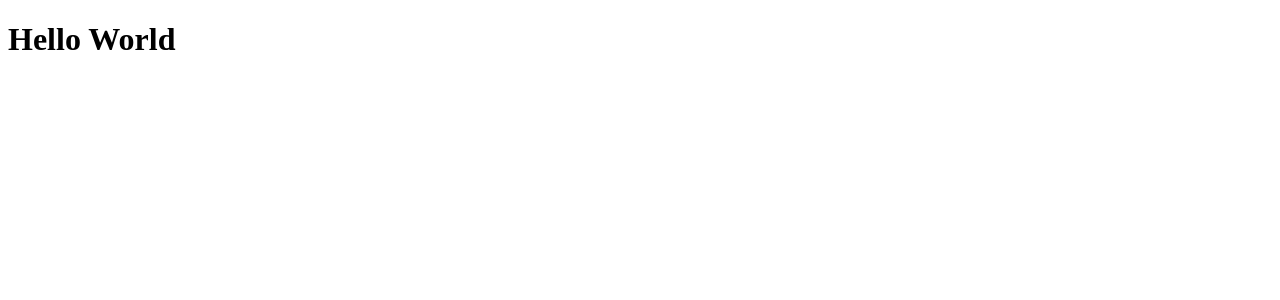
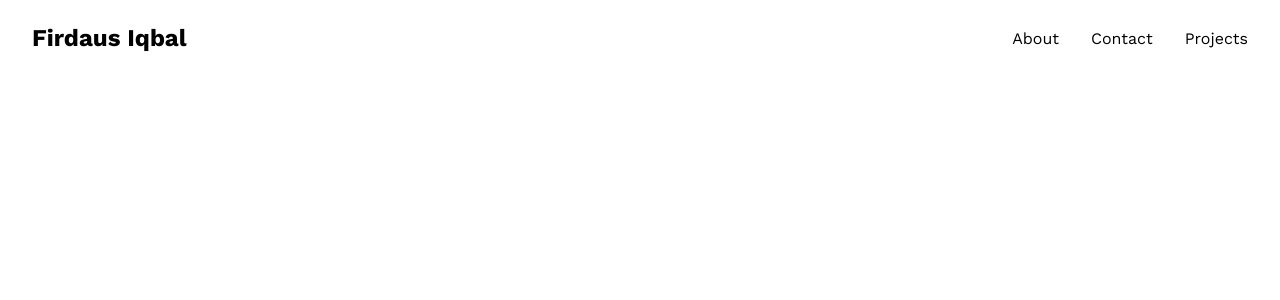
Before and after one commit to FirdausIqbal/Portfolio-React, a React (Create React App) app: page / in a window 1280 px wide. Shown: the top 300 px of the page. Built offline with nearby package versions, Linux system fonts and the light colour scheme.

Commit message:
Setup Home page and create simple Navbar

```diff
--- a/package.json
+++ b/package.json
@@ -9,6 +9,7 @@
     "react": "^18.3.1",
     "react-dom": "^18.3.1",
     "react-scripts": "5.0.1",
+    "styled-components": "^6.1.11",
     "web-vitals": "^2.1.4"
   },
   "scripts": {
--- a/public/index.html
+++ b/public/index.html
@@ -3,9 +3,18 @@
 <head>
   <meta charset="UTF-8">
   <meta name="viewport" content="width=device-width, initial-scale=1.0">
+  <link rel="preconnect" href="https://fonts.googleapis.com">
+  <link rel="preconnect" href="https://fonts.gstatic.com" crossorigin>
+  <link href="https://fonts.googleapis.com/css2?family=Work+Sans:ital,wght@0,100..900;1,100..900&display=swap" rel="stylesheet">
+  <style>
+    * {
+      margin: 0;
+      font-family: "Work Sans", sans-serif;
+    }
+  </style>
   <title>Portofolio Firdaus Iqbal</title>
 </head>
-<body id="root">
-
+<body>
+  <div id="root"></div>
 </body>
 </html>
--- a/src/App.js
+++ /dev/null
@@ -1,12 +0,0 @@
-
-function App() {
-  return (
-    <div className="App">
-      <header className="App-header">
-       <h1>Hello World</h1>
-      </header>
-    </div>
-  );
-}
-
-export default App;
--- /dev/null
+++ b/src/App.jsx
@@ -0,0 +1,9 @@
+import Home from "./pages/Home";
+
+const App = ()=> {
+  return (
+    <Home />
+  );
+}
+
+export default App;
--- /dev/null
+++ b/src/components/Navbar.jsx
@@ -0,0 +1,47 @@
+import React from 'react'
+import styled from 'styled-components'
+
+const Container = styled.div`
+    display: flex;
+    justify-content: space-between;
+    padding: 1.5rem 2rem;
+    align-items: center;
+`
+const Me = styled.h1`
+  font-size: 1.5rem;
+`
+const Left = styled.div`
+
+`
+const Right = styled.div`
+  display: flex;
+  gap: 2rem;
+`
+
+const About = styled.div`
+  cursor: pointer;
+`
+const Contact = styled.div`
+  cursor: pointer;
+`
+const Projects = styled.div`
+  cursor: pointer;
+`
+
+const Navbar = () => {
+  return (
+   <Container>
+    <Left>
+      <Me>Firdaus Iqbal</Me>
+    </Left>
+    <Right>
+      <About>About</About>
+      <Contact>Contact</Contact>
+      <Projects>Projects</Projects>
+    </Right>
+
+   </Container>
+  )
+}
+
+export default Navbar
--- a/src/index.js
+++ b/src/index.js
@@ -1,5 +1,5 @@
 import React from 'react';
-import ReactDOM from 'react-dom/client';
+import ReactDOM from 'react-dom';
 import App from './App';
 
 const root = ReactDOM.createRoot(document.getElementById('root'));
--- /dev/null
+++ b/src/pages/Home.jsx
@@ -0,0 +1,12 @@
+import React from 'react'
+import Navbar from '../components/Navbar'
+
+const Home = () => {
+  return (
+    <div>
+      <Navbar/>
+    </div>
+  )
+}
+
+export default Home
```
Also changed, not shown: 2 other files (tests, documents, lock files or other folders).
